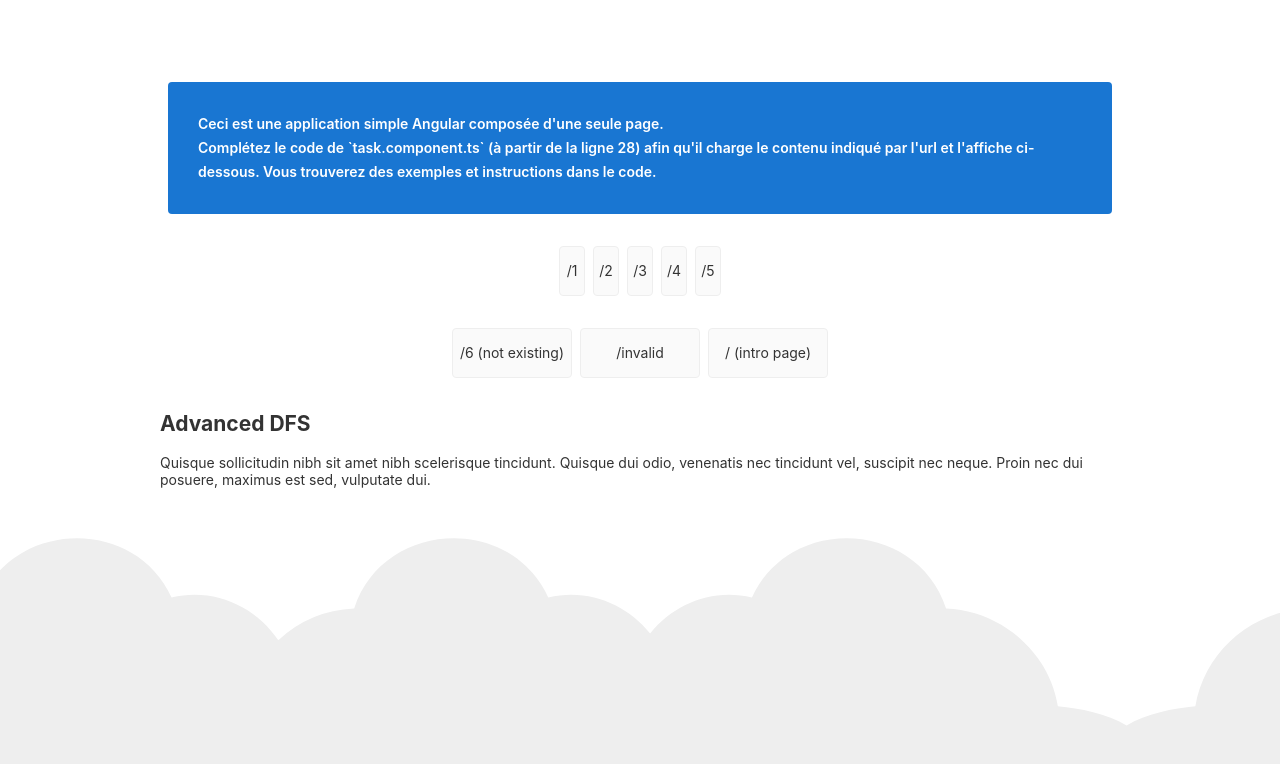
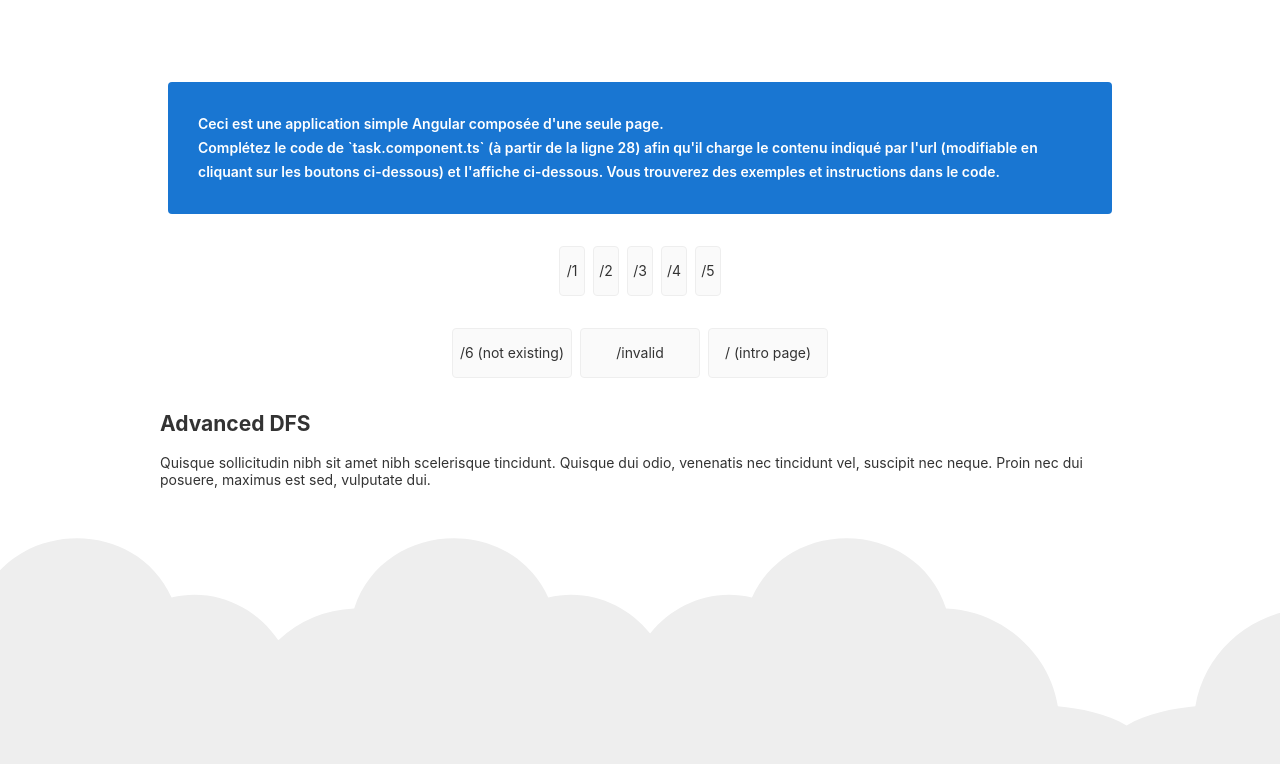
Before and after one commit to smadbe/frioi-techtest-202008, an Angular app: page / in a window 1280 px wide. Shown: the top 764 px of the page. Built offline with nearby package versions, Linux system fonts and the light colour scheme.

Commit message:
instructions update

```diff
--- a/src/app/app.component.html
+++ b/src/app/app.component.html
@@ -5,7 +5,7 @@
 
     <p>
       Ceci est une application simple Angular composée d'une seule page. <br>
-      Complétez le code de `task.component.ts` (à partir de la ligne 28) afin qu'il charge le contenu indiqué par l'url et l'affiche ci-dessous. Vous trouverez des exemples et instructions dans le code.
+      Complétez le code de `task.component.ts` (à partir de la ligne 28) afin qu'il charge le contenu indiqué par l'url (modifiable en cliquant sur les boutons ci-dessous) et l'affiche ci-dessous. Vous trouverez des exemples et instructions dans le code.
     </p>
 
     <!--<svg id="rocket" alt="Rocket Ship" xmlns="http://www.w3.org/2000/svg" width="101.678" height="101.678" viewBox="0 0 101.678 101.678">
```
